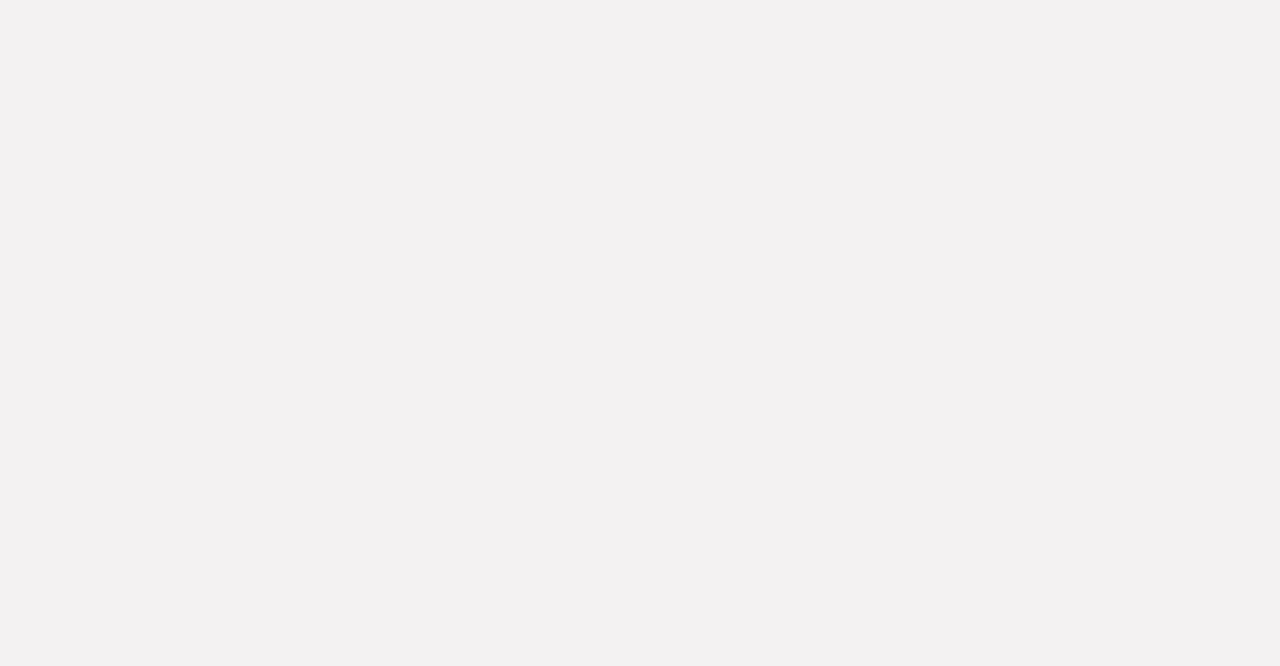
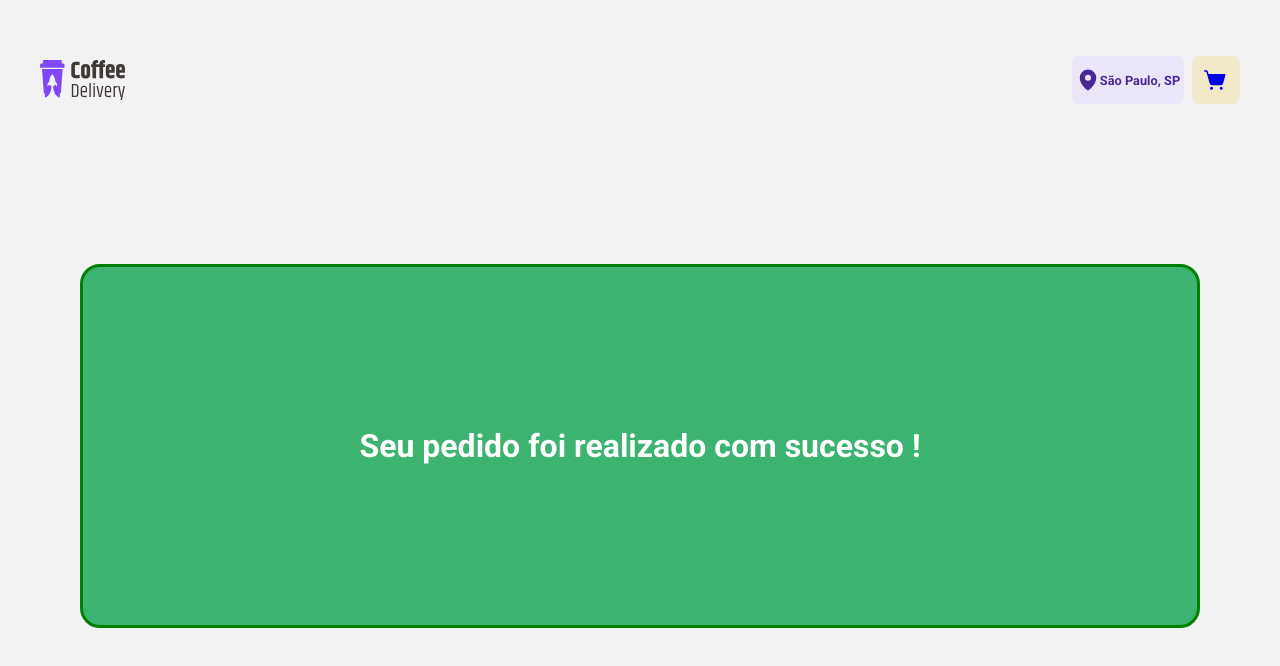
Before and after one commit to fabiobatoni/Coffe-Delivery, a React (Vite) app: page /finished in a window 1280 px wide. Before the commit this address had no page. Shown: the top 666 px of the page. Built offline with nearby package versions, Linux system fonts and the light colour scheme.

Commit message:
fix finished route

```diff
--- a/src/Router.tsx
+++ b/src/Router.tsx
@@ -1,7 +1,8 @@
-import { Routes, Route } from "react-router-dom"
+import { Route, Routes } from "react-router-dom"
 import { DefaultLayout } from "./layouts/DefaultLayout"
+import { Checkout } from "./pages/Checkout"
+import { Finished } from "./pages/Finished"
 import { Home } from "./pages/Home"
-import { Checkout } from "./pages/Checkout"
 
 export function Router() {
     return(
@@ -9,6 +10,7 @@ export function Router() {
             <Route path="/" element={<DefaultLayout />}>
                 <Route path="/" element={<Home />}/>
                 <Route path="/checkout" element={<Checkout />}/>
+                <Route path="/finished" element={<Finished />}/>
             </Route>
         </Routes>
     )
--- a/src/pages/Checkout/components/OrderDetails/index.tsx
+++ b/src/pages/Checkout/components/OrderDetails/index.tsx
@@ -1,19 +1,20 @@
 import { Minus, Plus, Trash } from 'phosphor-react'
 import { useTheme } from 'styled-components'
 
+import { useContext } from 'react'
+import { NavLink } from 'react-router-dom'
+import { CartContext } from '../../../../context/CartContext'
 import {
+  AddOrRemoveItem,
   CoffeeCardContainer,
   CoffeeCardDetails,
-  AddOrRemoveItem,
+  ConfirmContainer,
+  ConfirmOderButton,
+  Divider,
+  OrderInfosContainer,
   RemoveItem,
-  Divider,
   ValuesDetails,
-  ConfirmOderButton,
-  OrderInfosContainer,
-  ConfirmContainer,
 } from './styles'
-import { useContext } from 'react'
-import { CartContext } from '../../../../context/CartContext'
 
 
 export function OrderDetails() {
@@ -81,8 +82,11 @@ export function OrderDetails() {
             <h3>R$ {totalValue}</h3>
           </div>
         </ValuesDetails>
-
-        <ConfirmOderButton type="submit">confirmar pedido</ConfirmOderButton>
+        <NavLink to="/Finished" title="">
+          <ConfirmOderButton>
+            Confirmar Pedido
+          </ConfirmOderButton>
+        </NavLink>
       </ConfirmContainer>
     </OrderInfosContainer>
   )
--- /dev/null
+++ b/src/pages/Finished/index.tsx
@@ -0,0 +1,9 @@
+import { Container } from "./styles";
+
+export function Finished() {
+    return(
+        <Container>
+          <h1>Seu pedido foi realizado com sucesso !</h1>
+        </Container>
+    )
+}
--- /dev/null
+++ b/src/pages/Finished/styles.ts
@@ -0,0 +1,19 @@
+import styled from "styled-components";
+
+export const Container = styled.div`
+  height: 100vh;
+  width: 100%;
+  background-color: #3CB371;
+  color: white;
+
+  border: 3px solid green;
+  border-radius: 20px;
+  padding: 10rem;
+
+  margin: 10rem auto;
+  max-width: 1120px;
+
+  display: flex;
+  gap: 2rem;
+  justify-content: center;
+`
```
